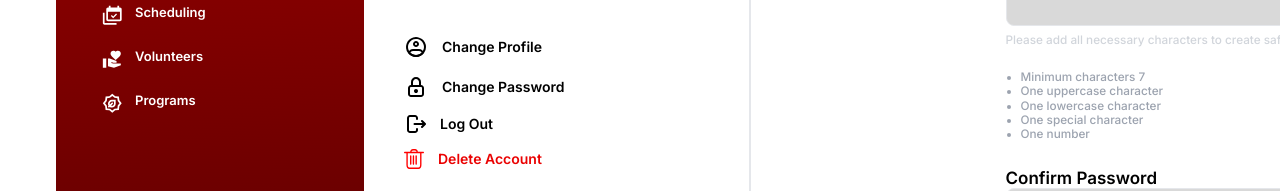
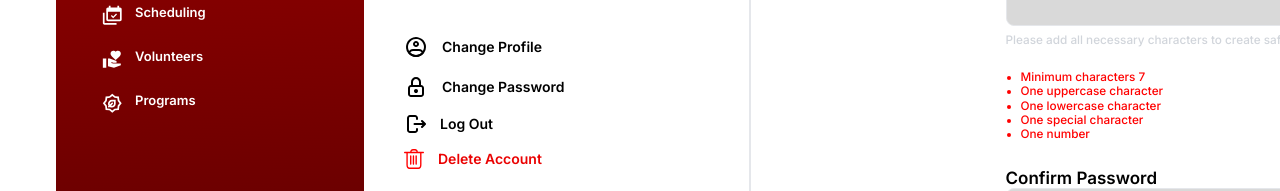
Before and after one commit to Ben-yon/volunteer-management-system, a React (Vite) app: page /profile-management/profile/change-password in a window 1280 px wide. Shown: the part 435-626 px from the top of the page. Built offline with nearby package versions, Linux system fonts and the light colour scheme; no server answers; sample sign-in values are in the browser's storage.

Commit message:
add password icons

```diff
--- a/src/assets/index.ts
+++ b/src/assets/index.ts
@@ -33,6 +33,8 @@ import completed_task from './icons/completed_task.svg';
 import previous_gray from './icons/previous_gray.svg';
 import previous_black from './icons/previous_black.svg';
 import next_gray from './icons/next_gray.svg';
+import open_eye from './icons/open_eye.svg';
+import closed_eye from './icons/closed_eye.svg'
 
 
 import notification from './icons/notification.svg';
@@ -169,5 +171,7 @@ export const media = {
     next_black,
     previous_gray,
     previous_black,
-    next_gray
+    next_gray,
+    open_eye,
+    closed_eye
 }
--- a/src/components/profileManagment/ChangePassword.tsx
+++ b/src/components/profileManagment/ChangePassword.tsx
@@ -1,4 +1,45 @@
+import { useState } from "react";
+
 export const ChangePassword = () => {
+  const [password, setPassword] = useState("");
+  const [ confirmPassword, setConfirmPassword ] = useState("");
+  const [checks, setChecks] = useState({
+    minLength: false,
+    hasUpperCase: false,
+    hasLowerCase: false,
+    hasSpecialChar: false,
+    hasNumber: false,
+  });
+
+  const specialCharacters = /[!@#$%^&*(),.?":{}|<>]/;
+
+  const validatePassword = (password: string) => {
+    const minLength = password.length >= 7;
+    const hasUpperCase = /[A-Z]/.test(password);
+    const hasLowerCase = /[a-z]/.test(password);
+    const hasSpecialChar = specialCharacters.test(password);
+    const hasNumber = /\d/.test(password);
+
+    setChecks({
+      minLength,
+      hasUpperCase,
+      hasLowerCase,
+      hasSpecialChar,
+      hasNumber,
+    });
+  };
+
+  const handlePasswordChange = (event: React.ChangeEvent<HTMLInputElement>) => {
+    const newPassword = event.target.value;
+    setPassword(newPassword);
+    validatePassword(newPassword);
+  };
+  const handleConfirmPasswordChange = (event: React.ChangeEvent<HTMLInputElement>) => {
+    const confirmPassword = event.target.value;
+    setConfirmPassword(confirmPassword);
+    // validatePassword(newPassword);
+  };
+
   return (
     <div>
       <div className="flex flex-col items-center justify-center relative top-[53px]">
@@ -27,16 +68,30 @@ export const ChangePassword = () => {
             </label>
             <input
               type="text"
+              value={password}
+              onChange={handlePasswordChange}
               className="w-[360px] h-[40px] border-[1px] rounded-[8px] bg-image-card text-[15px] font-[500] leading-[18.15px] pl-[9px]"
             />
           </div>
-          <span className="text-gray-300 font-[500] text-[11.76px] leading-[14.23px] tracking-[-3%]">Please add all necessary characters to create safe password.</span>
+          <span className="text-gray-300 font-[500] text-[11.76px] leading-[14.23px] tracking-[-3%]">
+            Please add all necessary characters to create safe password.
+          </span>
           <ul className="list-disc flex flex-col mt-[20px] text-gray-400 font-[500] text-[11.76px] leading-[14.23px] tracking-[-3%] relative left-[15px]">
-            <li>Minimum characters 7</li>
-            <li>One uppercase character </li>
-            <li>One lowercase character </li>
-            <li>One special character </li>
-            <li>One number </li>
+            <li style={{ color: checks.minLength ? "green" : "red" }}>
+              Minimum characters 7
+            </li>
+            <li style={{ color: checks.hasUpperCase ? "green" : "red" }}>
+              One uppercase character
+            </li>
+            <li style={{ color: checks.hasLowerCase ? "green" : "red" }}>
+              One lowercase character
+            </li>
+            <li style={{ color: checks.hasSpecialChar ? "green" : "red" }}>
+              One special character
+            </li>
+            <li style={{ color: checks.hasNumber ? "green" : "red" }}>
+              One number
+            </li>
           </ul>
           <div className="flex flex-col mt-[26.36px]">
             <label
@@ -47,14 +102,21 @@ export const ChangePassword = () => {
             </label>
             <input
               type="text"
+              value={confirmPassword}
+              onChange={handleConfirmPasswordChange}
               className="w-[360px] h-[40px] border-[1px] rounded-[8px] bg-image-card text-[15px] font-[500] leading-[18.15px] pl-[9px]"
             />
           </div>
         </form>
         <button className="w-[360px] h-[40px] bg-admin-secondary text-primary rounded-[8px] mt-[58px] font-[600] text-[15px] leading-[18.15px]">
-            Change Password
+          Change Password
         </button>
-        <a href="" className="text-[17px] font-[600] leading-[20.57px] mt-[123px] text-admin-secondary underline">Forgot Password?</a>
+        <a
+          href=""
+          className="text-[17px] font-[600] leading-[20.57px] mt-[123px] text-admin-secondary underline"
+        >
+          Forgot Password?
+        </a>
       </div>
     </div>
   );
--- a/src/components/profileManagment/Home.tsx
+++ b/src/components/profileManagment/Home.tsx
@@ -8,12 +8,17 @@ import { RootState } from "../../features/store";
 import { useCallback, useEffect, useState } from "react";
 import { VolunteerRegisterPayload } from "../../interfaces/AuthInterface";
 import {
+  getUpcomingPrograms,
   newVolunteerSincePreviousMonth,
   numberOfAdminsSincePreviousMonth,
   totalNumberOfVolunteers,
   volunteersNotMoreThanAWeek,
 } from "../../features/dashboard/dashboardAction";
-import { getCurrentMonthName, getPreviousMonthName } from "../../utils/specificMonth";
+import {
+  getCurrentMonthName,
+  getPreviousMonthName,
+} from "../../utils/specificMonth";
+import { ProgramInterface } from "../../interfaces/ProgramsInterface";
 
 export const Home = () => {
   const dispatch = useDispatch<ThunkDispatch<any, any, any>>();
@@ -22,22 +27,28 @@ export const Home = () => {
     volunteersAWeekOld,
     totalNumberVolunteers,
     numberOfAdminsPreviousMonth,
-    newVolunteersPreviousMonth
+    newVolunteersPreviousMonth,
+    upcomingPrograms,
   } = useSelector((state: RootState) => state.dashboardSlice);
   // const [volunteersWithinAWeek, setVolunteersWithinAWeek] =
   //   useState<VolunteerRegisterPayload[]>();
   const [totalVolunteers, setTotalVolunteers] = useState(null);
-  const [adminsSincePreviousMonth, setAdminsSincePreviousMonth] = useState(null);
-  const [newVolunteers, setNewVolunteers] = useState<VolunteerRegisterPayload[]>();
+  const [adminsSincePreviousMonth, setAdminsSincePreviousMonth] =
+    useState(null);
+  const [newVolunteers, setNewVolunteers] =
+    useState<VolunteerRegisterPayload[]>();
+  const [upcomingProgramList, setUpcomingProgramList] =
+    useState<ProgramInterface[]>();
 
   const previousMonth = getPreviousMonthName();
-  const currentMonth = getCurrentMonthName()
+  const currentMonth = getCurrentMonthName();
 
   const dashboardDetails = useCallback(() => {
     dispatch(volunteersNotMoreThanAWeek());
     dispatch(totalNumberOfVolunteers());
     dispatch(numberOfAdminsSincePreviousMonth());
-    dispatch(newVolunteerSincePreviousMonth())
+    dispatch(newVolunteerSincePreviousMonth());
+    dispatch(getUpcomingPrograms());
   }, [dispatch]);
 
   useEffect(() => {
@@ -48,10 +59,18 @@ export const Home = () => {
     if (success) {
       // setVolunteersWithinAWeek(volunteersAWeekOld);
       setTotalVolunteers(totalNumberVolunteers);
-      setAdminsSincePreviousMonth(numberOfAdminsPreviousMonth)
-      setNewVolunteers(newVolunteersPreviousMonth)
+      setAdminsSincePreviousMonth(numberOfAdminsPreviousMonth);
+      setNewVolunteers(newVolunteersPreviousMonth);
+      setUpcomingProgramList(upcomingPrograms);
     }
-  }, [newVolunteersPreviousMonth, numberOfAdminsPreviousMonth, success, totalNumberVolunteers, volunteersAWeekOld]);
+  }, [
+    newVolunteersPreviousMonth,
+    numberOfAdminsPreviousMonth,
+    success,
+    totalNumberVolunteers,
+    upcomingPrograms,
+    volunteersAWeekOld,
+  ]);
 
   return (
     <div className="flex flex-col">
@@ -108,7 +127,7 @@ export const Home = () => {
             <div className="divider"></div>
             <div className="flex items-center justify-center space-x-1 ml-[26px] mr-[37px]">
               <p className="text-primary w-auto h-[36px] font-[700] text-[35px] leading-[42.36px]">
-                5
+                {upcomingProgramList?.length}
               </p>
               <div className="flex flex-col text-primary">
                 <p className="font-[700] text-[12px] leading-[14.52px] w-auto h-[20px]">
--- a/src/features/dashboard/dashboardAction.ts
+++ b/src/features/dashboard/dashboardAction.ts
@@ -86,7 +86,7 @@ export const newVolunteerSincePreviousMonth = createAsyncThunk(
     }
 )
 
-export const upcomingPrograms = createAsyncThunk(
+export const getUpcomingPrograms = createAsyncThunk(
     'dashboard/upcoming-programs',
     async() => {
         try{
--- a/src/features/dashboard/dashboardSlice.ts
+++ b/src/features/dashboard/dashboardSlice.ts
@@ -5,7 +5,7 @@ import {
   newVolunteerSincePreviousMonth,
   numberOfAdminsSincePreviousMonth,
   totalNumberOfVolunteers,
-  upcomingPrograms,
+  getUpcomingPrograms,
   usersAvailableOnline,
   volunteersNotMoreThanAWeek,
   volunteersNotMorethanTwoWeeks,
@@ -100,17 +100,17 @@ const dashboardSlice = createSlice({
         state.error = action.payload;
         state.success = false;
     })
-    .addCase(upcomingPrograms.pending, (state) => {
+    .addCase(getUpcomingPrograms.pending, (state) => {
         state.loading = true;
         state.success = false;
         state.error = null
     })
-    .addCase( upcomingPrograms.fulfilled, (state, action: PayloadAction<any>) => {
+    .addCase( getUpcomingPrograms.fulfilled, (state, action: PayloadAction<any>) => {
         state.loading = false;
         state.success = true;
         state.upcomingPrograms = action.payload;
     })
-    .addCase(upcomingPrograms.rejected, ( state, action: PayloadAction<any>) => {
+    .addCase(getUpcomingPrograms.rejected, ( state, action: PayloadAction<any>) => {
         state.loading = false;
         state.error = action.payload;
         state.success = false;
```
Also changed, not shown: src/assets/icons/closed_eye.svg (added), src/assets/icons/open_eye.svg (added).
